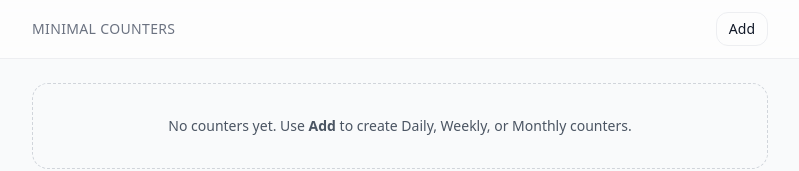
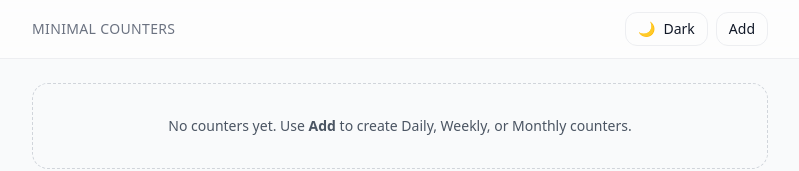
Before and after one commit to exiztinz/minimalist-todo, a React (Vite) app: page / in a window 1280 px wide. Shown: the top 171 px of the page, without its empty margins (240-1039 px from the left). Built offline with nearby package versions, Linux system fonts and the light colour scheme; the HTML template or start-up script is replaced by a standard one.

Commit message:
Add theme toggling

```diff
--- a/src/App.tsx
+++ b/src/App.tsx
@@ -219,6 +219,28 @@
 }
 
 // ---------- UI Primitives ----------
+
+// ---------- Theme helpers ----------
+type Theme = "light" | "dark";
+
+function getInitialTheme(): Theme {
+  try {
+    const saved = localStorage.getItem("mhc:theme");
+    if (saved === "light" || saved === "dark") return saved as Theme;
+  } catch {}
+  // Fallback to system preference
+  if (typeof window !== "undefined" && window.matchMedia && window.matchMedia("(prefers-color-scheme: dark)").matches) {
+    return "dark";
+  }
+  return "light";
+}
+
+function applyTheme(theme: Theme) {
+  const root = document.documentElement; // Tailwind 'dark' strategy uses class on <html>
+  if (theme === "dark") root.classList.add("dark");
+  else root.classList.remove("dark");
+  try { localStorage.setItem("mhc:theme", theme); } catch {}
+}
 function Section({
   title,
   children,
@@ -357,6 +379,27 @@
   const [items, setItems] = useState<Item[]>(() => loadItems());
   const [sectionStreaks, setSectionStreaks] = useState<SectionStreaks>(() => loadSectionStreaks());
   const [showAddMenu, setShowAddMenu] = useState(false);
+
+  // Theme state
+  const [theme, setTheme] = useState<Theme>(() => getInitialTheme());
+  useEffect(() => { applyTheme(theme); }, [theme]);
+  // Keep in sync with system preference if user hasn't explicitly chosen (only at first mount)
+  useEffect(() => {
+    const mq = window.matchMedia && window.matchMedia("(prefers-color-scheme: dark)");
+    const handler = () => {
+      const saved = (() => { try { return localStorage.getItem("mhc:theme"); } catch { return null; } })();
+      if (saved !== "light" && saved !== "dark") {
+        setTheme(mq.matches ? "dark" : "light");
+      }
+    };
+    if (mq && mq.addEventListener) mq.addEventListener("change", handler);
+    else if (mq && (mq as any).addListener) (mq as any).addListener(handler);
+    return () => {
+      if (mq && mq.removeEventListener) mq.removeEventListener("change", handler);
+      else if (mq && (mq as any).removeListener) (mq as any).removeListener(handler);
+    };
+  }, []);
+  const toggleTheme = () => setTheme((t) => (t === "dark" ? "light" : "dark"));
 
   // Editing modal state
   const [editingId, setEditingId] = useState<string | null>(null);
@@ -514,12 +557,28 @@
       };
     }, [showAddMenu]);
 
+    const nextLabel = theme === "dark" ? "Light" : "Dark";
+    const nextIcon = theme === "dark" ? "☀️" : "🌙";
+
     return (
       <div className="sticky top-0 z-40 backdrop-blur supports-[backdrop-filter]:bg-white/60 dark:supports-[backdrop-filter]:bg-gray-950/60 bg-white/80 dark:bg-gray-950/80 border-b border-gray-200/70 dark:border-gray-800">
         <div className="max-w-3xl mx-auto px-4 py-3 flex items-center justify-between">
           <div className="text-sm tracking-wide uppercase text-gray-500">Minimal Counters</div>
 
-          {/* Wrap trigger + menu so outside clicks are detectable */}
+          {/* Right-side controls: Theme toggle + Add */}
+          <div className="flex items-center gap-2">
+            <button
+              type="button"
+              onClick={toggleTheme}
+              className="rounded-xl border border-gray-200/70 dark:border-gray-700/70 px-3 py-1.5 text-sm hover:bg-gray-50 dark:hover:bg-gray-800 flex items-center gap-2"
+              aria-label={`Switch to ${nextLabel} theme`}
+              title={`Switch to ${nextLabel} theme`}
+            >
+              <span aria-hidden>{nextIcon}</span>
+              <span>{nextLabel}</span>
+            </button>
+
+            {/* Wrap Add trigger + menu so outside clicks are detectable */}
             <div className="relative" ref={addMenuRef}>
               <button
                 type="button"
@@ -554,6 +613,7 @@
                   ))}
                 </div>
               )}
+            </div>
           </div>
         </div>
       </div>
--- a/tailwind.config.js
+++ b/tailwind.config.js
@@ -1,6 +1,7 @@
 /** @type {import('tailwindcss').Config} */
 export default {
-  content: ['./index.html', './src/**/*.{ts,tsx}'],
+  darkMode: 'class',
+  content: ['./index.html', './src/**/*.{js,ts,jsx,tsx}'],
   theme: {
     extend: {},
   },
```
Lines whose indentation alone changed are shown as unchanged.
